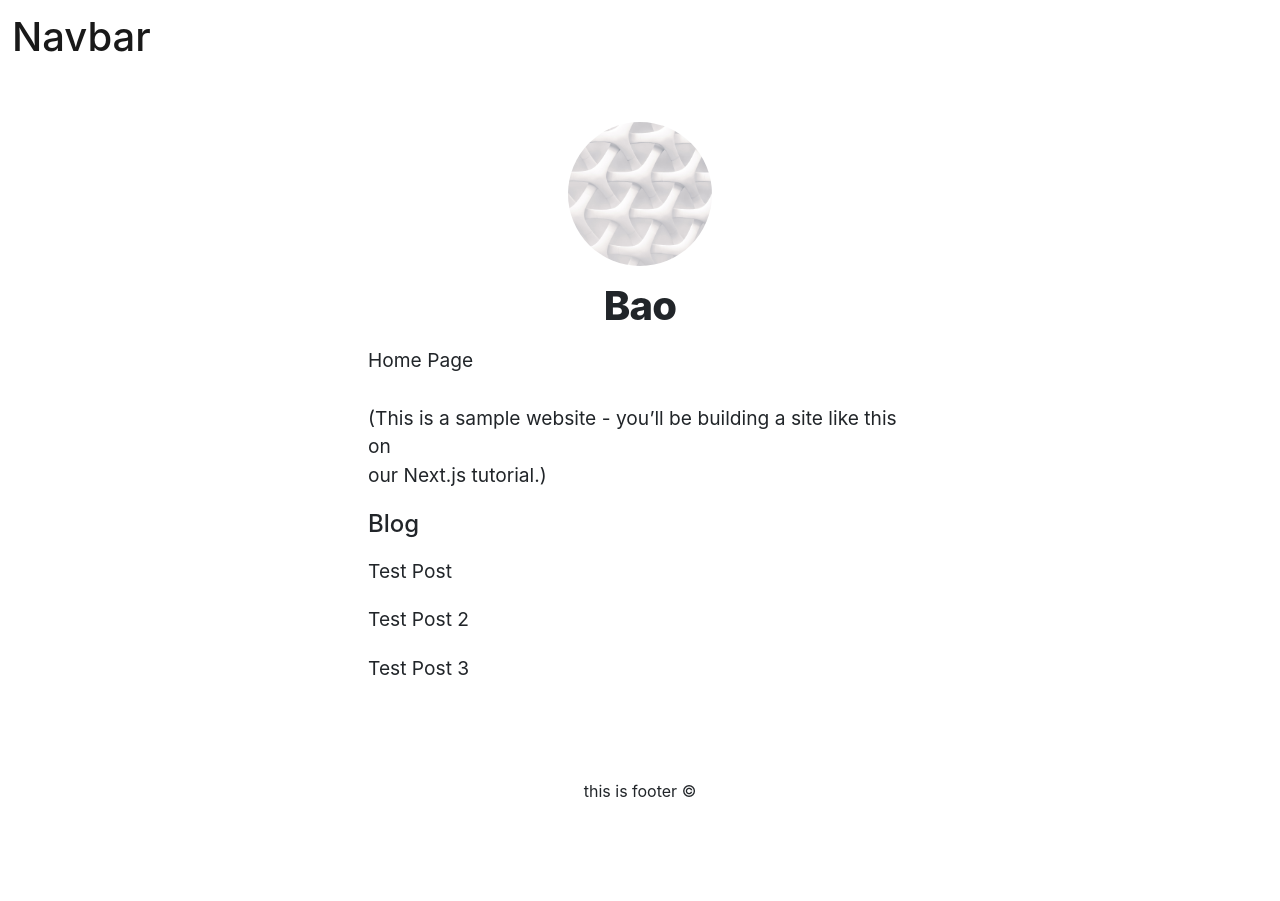
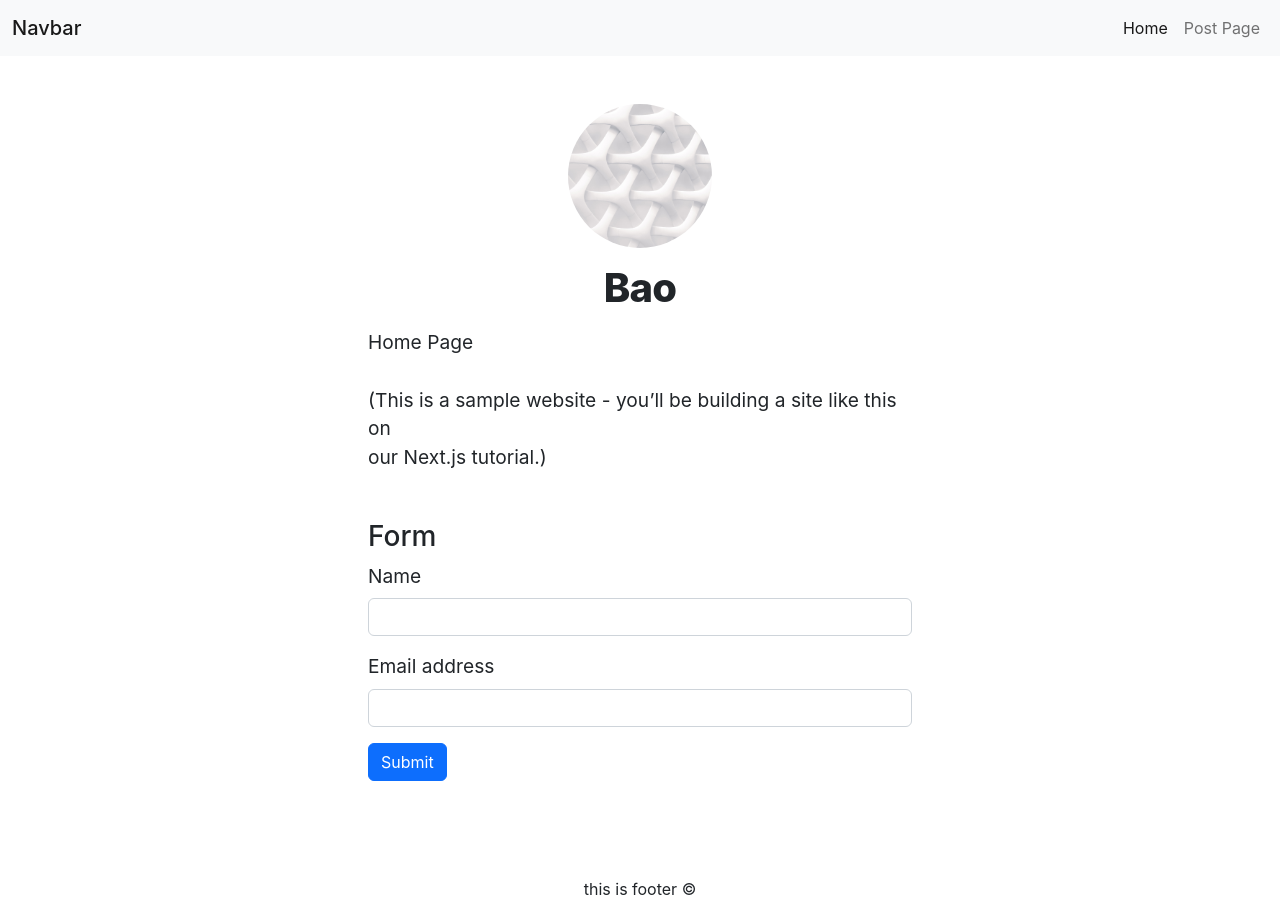
Before and after one commit to Tranbao8396/nextjs-test, a Next.js app: page / in a window 1280 px wide. Before the commit the page ends 803 px from the top, so only its background shows below. Built offline with nearby package versions, Linux system fonts and the light colour scheme.

Commit message:
adjust st

```diff
--- a/components/header.js
+++ b/components/header.js
@@ -1,14 +1,30 @@
-import Styles from "../styles/module/header.module.scss";
+import styles from "../styles/module/header.module.scss";
 import Link from "next/link";
+import { clsx } from 'clsx';
 
-export default function Header() {
+export default function Header( { page } ) {
   return (
-    <div className="main-header">
-      <nav className="navbar bg-body-tertiary">
+    <div className={styles.menu}>
+      <nav className="navbar navbar-expand-lg bg-light">
         <div className="container-fluid">
           <Link className="navbar-brand" href="/">
-            <h1 className="mb-0 h1">Navbar</h1>
+            <h1 className={styles.navbar_logo}>Navbar</h1>
           </Link>
+
+          <button className="navbar-toggler" type="button" data-bs-toggle="collapse" data-bs-target="#navbarSupportedContent" aria-controls="navbarSupportedContent" aria-expanded="false" aria-label="Toggle navigation">
+            <span className="navbar-toggler-icon"></span>
+          </button>
+
+          <div className="collapse navbar-collapse" id="navbarSupportedContent">
+            <ul className="navbar-nav ms-auto mb-2 mb-lg-0">
+              <li className="nav-item">
+                <Link className={`nav-link ${clsx({"active": page === 'home',})}`} href="/">Home</Link>
+              </li>
+              <li className="nav-item">
+                <Link className={`nav-link ${clsx({"active": page === 'posts-page',})}`} href="/posts">Post Page</Link>
+              </li>
+            </ul>
+          </div>
         </div>
       </nav>
     </div>
--- a/components/layout.js
+++ b/components/layout.js
@@ -9,11 +9,10 @@ import Link from 'next/link';
 const name = 'Bao';
 export const siteTitle = 'Next.js Sample Website';
 
-export default function Layout({ children, home }) {
+export default function Layout({ children, page }) {
   return (
     <>
-      <Header />
-
+      <Header page = {page} />
       <div className={styles.container}>
         <Head>
           <link rel="icon" href="/favicon.ico" />
@@ -32,7 +31,7 @@ export default function Layout({ children, home }) {
         </Head>
 
         <header className={styles.header}>
-          {home ? (
+          {page === 'home' ? (
             <>
               <Image
                 priority
@@ -44,30 +43,12 @@ export default function Layout({ children, home }) {
               />
               <h2 className={utilStyles.heading2Xl}>{name}</h2>
             </>
-          ) : (
-            <>
-              <Link href="/">
-                <Image
-                  priority
-                  src="/images/profile.jpg"
-                  className={utilStyles.borderCircle}
-                  height={108}
-                  width={108}
-                  alt=""
-                />
-              </Link>
-              <h2 className={utilStyles.headingLg}>
-                <Link href="/" className={utilStyles.colorInherit}>
-                  {name}
-                </Link>
-              </h2>
-            </>
-          )}
+          ):''}
         </header>
 
         <main>{children}</main>
 
-        {!home && (
+        {page !== 'home' && (
           <div className={styles.backToHome}>
             <Link href="/">← Back to home</Link>
           </div>
--- a/package.json
+++ b/package.json
@@ -11,6 +11,7 @@
     "clsx": "^1.2.1",
     "date-fns": "^2.30.0",
     "gray-matter": "^4.0.3",
+    "jquery": "^3.7.0",
     "next": "latest",
     "react": "18.2.0",
     "react-dom": "18.2.0",
--- /dev/null
+++ b/pages/api/form.js
@@ -0,0 +1,13 @@
+export default function handler(req, res) {
+  const body = req.body;
+
+  if (!body.email || !body.name) {
+    // Sends a HTTP bad request error code
+    return res.status(400).json({ data: 'First or last name not found' });
+  }
+
+  res.json({
+    name: body.name,
+    email: body.email
+  });
+}
--- a/pages/index.js
+++ b/pages/index.js
@@ -1,12 +1,11 @@
 import Head from 'next/head';
 import Layout, { siteTitle } from '../components/layout';
 import utilStyles from '../styles/module/utils.module.scss';
-import Link from 'next/link';
-import { getSortedPostsData } from '../data/posts';
+import Formvalidation from '../validation/form';
 
-export default function Home({ allPostsData }) {
+export default function Home() {
   return (
-    <Layout home>
+    <Layout page='home'>
       <Head>
         <title>{siteTitle}</title>
       </Head>
@@ -20,27 +19,9 @@ export default function Home({ allPostsData }) {
         </p>
       </section>
 
-      <section className={`${utilStyles.headingMd} ${utilStyles.padding1px}`}>
-        <h2 className={utilStyles.headingLg}>Blog</h2>
-        <ul className={utilStyles.list}>
-          {allPostsData.map((post) => (
-            <li className={utilStyles.listItem} key={post.id}>
-              <Link href={`/posts/${post.slug}`}>
-                {post.title}
-              </Link>
-            </li>
-          ))}
-        </ul>
+      <section className={`${utilStyles.headingMd} ${utilStyles.sction_block} mt-5`}>
+        <Formvalidation />
       </section>
     </Layout>
   )
 };
-
-export async function getStaticProps() {
-  const allPostsData = await getSortedPostsData();
-  return {
-    props: {
-      allPostsData,
-    }
-  }
-}
--- a/pages/posts/[slug].js
+++ b/pages/posts/[slug].js
@@ -1,7 +1,7 @@
 import Layout from '../../components/layout';
 import Head from 'next/head';
 import { getAllPostSlug, getPostData } from '../../data/posts';
-import utilStyles from '../../styles/utils.module.scss';
+import utilStyles from '../../styles/module/utils.module.scss';
 
 export async function getStaticPaths() {
   const paths = await getAllPostSlug();
--- a/styles/module/header.module.scss
+++ b/styles/module/header.module.scss
@@ -1 +1,9 @@
 @charset 'utf-8';
+
+.menu {
+  background-color: red;
+}
+
+.navbar_logo {
+  font-size: 20px;
+}
--- /dev/null
+++ b/validation/form.js
@@ -0,0 +1,57 @@
+import { useEffect } from "react";
+
+export default function Formvalidation() {
+  useEffect(() => {
+    const form_button = document.querySelector('#form_submit');
+    const form = document.querySelector('#form_test');
+
+    form_button.addEventListener("click", function (e) {
+      const name = document.querySelector('#name').value;
+      const email = document.querySelector('#email').value;
+      let valid = true;
+
+      if (name === '') {
+        valid = false;
+        alert(valid);
+      } else {
+        valid = true;
+      }
+
+      if (email === '') {
+        valid = false;
+        alert(valid);
+      } else {
+        valid = true;
+      }
+
+      if (valid === false) {
+        e.preventDefault();
+      } else {
+        form.submit();
+        form_button.disabled = true;
+      }
+    });
+  }, []);
+
+  return (
+    <>
+      <h3>
+        Form
+      </h3>
+
+      <form method='post' action='/api/form' id='form_test'>
+        <div className='mb-3'>
+          <label htmlFor="name" className="form-label">Name</label>
+          <input type="name" className="form-control" id="name" name='name' />
+        </div>
+
+        <div className='mb-3'>
+          <label htmlFor="email" className="form-label">Email address</label>
+          <input type="email" className="form-control" id="email" name='email' />
+        </div>
+
+        <button type="button" id="form_submit" className="btn btn-primary">Submit</button>
+      </form>
+    </>
+  )
+}
```
Also changed, not shown: pages/posts/index.js (added, +34 -0 lines), posts/pre-rendering.md (deleted, +0 -11 lines), posts/ssg-ssr.md (deleted, +0 -19 lines), 1 other file (tests, documents, lock files or other folders).
